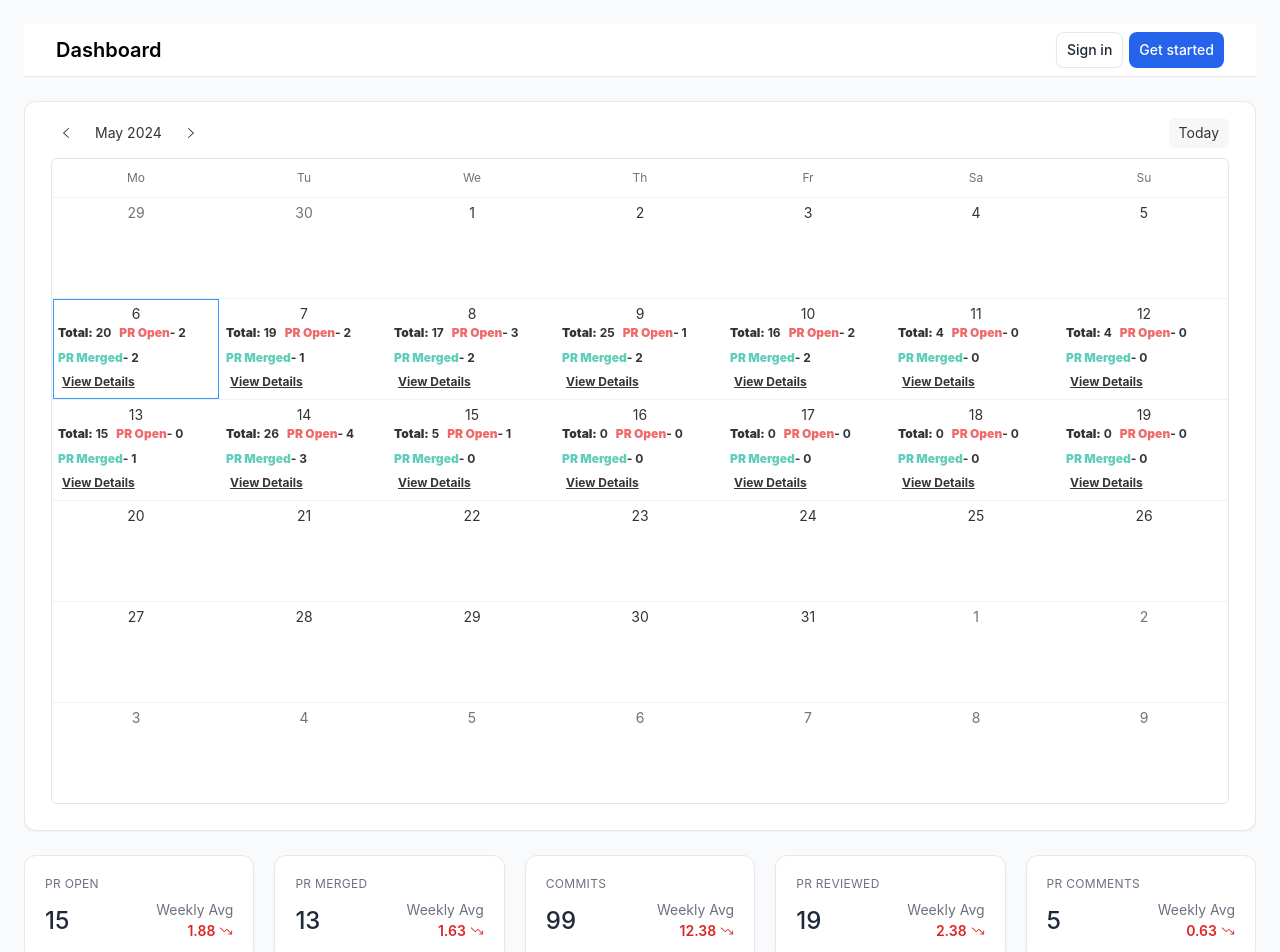
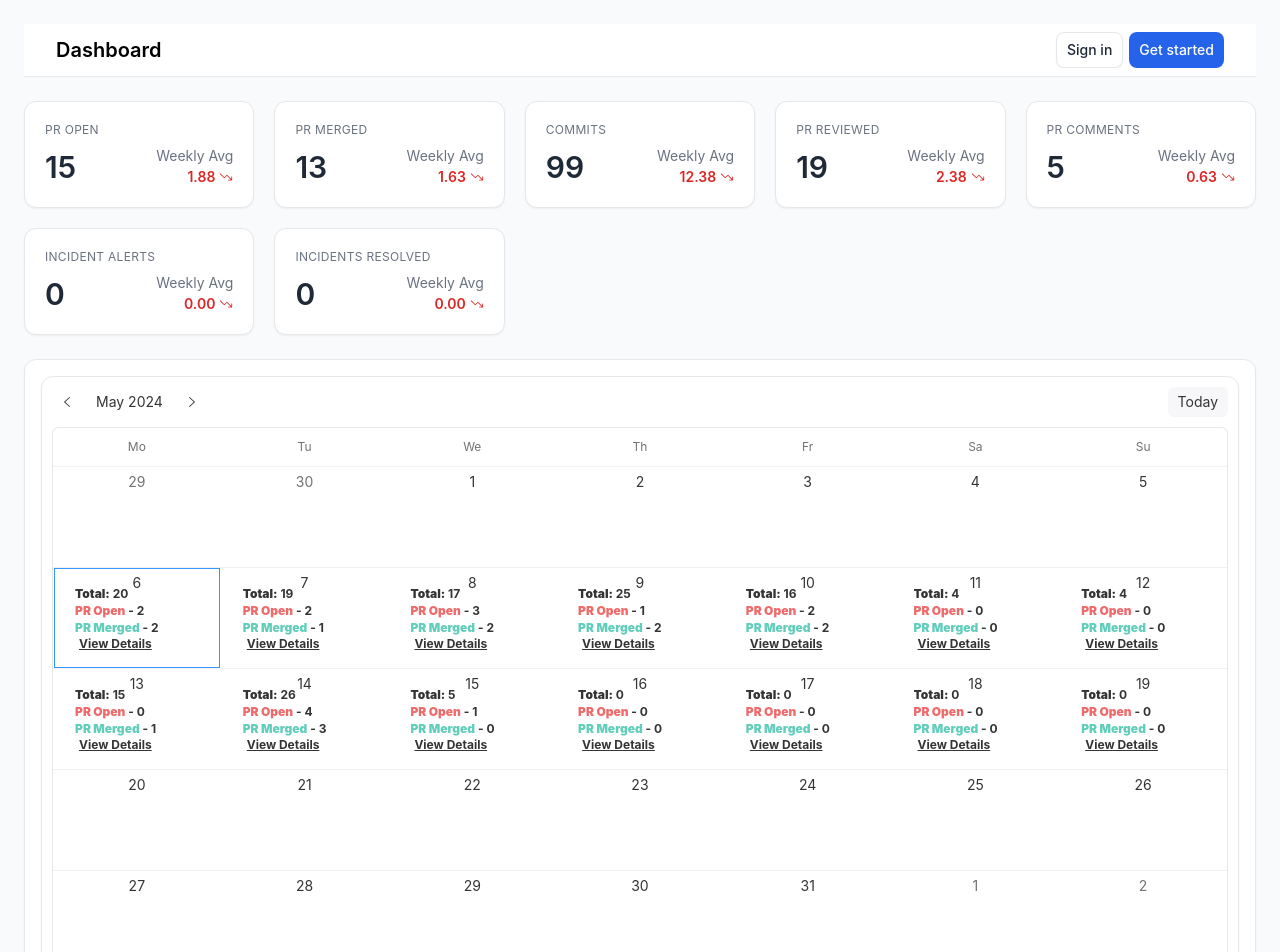
Before and after one commit to NoTSuRe0099/dev-dynamics-test, a React (Vite) app: page / in a window 1280 px wide. Shown: the top 952 px of the page. Built offline with nearby package versions, Linux system fonts and the light colour scheme.

Commit message:
added Insights for calender

```diff
--- a/src/components/ActivityChart.tsx
+++ b/src/components/ActivityChart.tsx
@@ -11,8 +11,6 @@ import {
 } from 'recharts';
 import { processDayWiseActivity } from '../functions';
 import { IActivityMeta, IDayWiseActivity } from '../services/api';
-import { DateRange, RangeKeyDict } from 'react-date-range';
-import { MdOutlineDateRange } from 'react-icons/md';
 import DatePicker from './DatePicker/DatePicker';
 interface ActivityChartProps {
   data: IDayWiseActivity[];
--- a/src/components/ActivityLogs/ActivityLogs.tsx
+++ b/src/components/ActivityLogs/ActivityLogs.tsx
@@ -43,7 +43,7 @@ const ActivityStatistics: React.FC<iActivityStatisticsProps> = ({
   });
 
   const weeklyAverage = aggregateData(userData);
-  console.log('weeklyAverage', weeklyAverage);
+
   return (
     <>
       <div className="grid sm:grid-cols-2 lg:grid-cols-5 gap-2 sm:gap-5">
@@ -60,7 +60,7 @@ const ActivityStatistics: React.FC<iActivityStatisticsProps> = ({
               </div>
 
               <div className="mt-1 flex items-center justify-between">
-                <h3 className="text-xl sm:text-2xl font-medium text-gray-800">
+                <h3 className="text-xl sm:text-3xl font-semibold text-gray-800">
                   {activity.total}
                 </h3>
                 <div className="flex flex-col items-end">
--- a/src/components/CalenderComponent.tsx
+++ b/src/components/CalenderComponent.tsx
@@ -1,23 +1,17 @@
 import React from 'react';
-import { Calendar, Popover, Whisper, Tooltip } from 'rsuite';
+import { Calendar, Popover, Whisper } from 'rsuite';
 import 'rsuite/Calendar/styles/index.css';
 import {
   IActivityMeta,
   IAuthorWorklog,
   IDayWiseActivity,
 } from '../services/api';
+import { dateWiseUserActivities, getActivities } from '../functions';
 
 interface ICalenderComponent {
   activityMeta: IActivityMeta[];
   dayWiseData: IDayWiseActivity[];
   userData: IAuthorWorklog[];
-}
-interface IActivities extends IActivityMeta {
-  total: number;
-}
-interface IActivityByDate {
-  date: string | number | Date;
-  activities: IActivities[];
 }
 
 const CalenderComponent: React.FC<ICalenderComponent> = ({
@@ -25,86 +19,87 @@ const CalenderComponent: React.FC<ICalenderComponent> = ({
   activityMeta,
   userData,
 }) => {
-  // const getDayWiseData = (users: IUser[]): IDayWiseActivity[] => {
-  //   return users.flatMap((user) => user.dayWiseActivity);
-  // };
+  const activityByDate = getActivities(dayWiseData, activityMeta);
+  const dateWiseUserActivitiesData = dateWiseUserActivities(
+    userData,
+    activityMeta
+  );
 
-  // const _dayWiseData = getDayWiseData(users);
+  const getUserActivitiesByDate: any = (date: string) => {
+    return dateWiseUserActivitiesData?.map((it) => {
+      let obj = {
+        name: it?.name,
+      };
 
-  // // Function to get additional statistics for tooltips and day boxes
-  // const getUserStatistics = (date: string) => {
-  //   return users.map((user) => {
-  //     const dayActivity = user.dayWiseActivity.find(
-  //       (activity) => activity.date === date
-  //     );
-  //     return {
-  //       name: user.name,
-  //       totalActivity: user.totalActivity,
-  //       dayActivity,
-  //       isBurnOut: user.activeDays.isBurnOut,
-  //     };
-  //   });
-  // };
+      const userActs = it?.activities?.find(
+        (activity) =>
+          new Date(activity?.date).toDateString() ===
+          new Date(date).toDateString()
+      );
 
-  const getActivities = (dayWiseData: IDayWiseActivity[]) => {
-    //@ts-ignore
-    const obj = Object.groupBy(dayWiseData, (it: { date: string }) => it?.date);
-    const activityByDate: IActivityByDate[] = [];
-    interface IActivities extends IActivityMeta {
+      obj = { ...obj, ...userActs };
+
+      return obj;
+    });
+  };
+
+  interface Activity {
     label: string;
+    fillColor: string;
     total: number;
   }
 
-    //@ts-ignore
-    for (let date in obj) {
-      const activities: IActivities[] = activityMeta.map((activity) => ({
-        ...activity,
-        total: 0,
-      }));
-      const allActivities = obj[date]?.flatMap(
-        (it: { items: { children: any } }) => it?.items?.children
+  interface UserData {
+    name: string;
+    date: string;
+    activities: Activity[];
+  }
+
+  const generateComparativeInsights = (data: UserData[]): string[] => {
+    const activityTotals: { [key: string]: { [key: string]: number } } = {};
+    const insights: string[] = [];
+
+    data.forEach((user) => {
+      user.activities.forEach((activity) => {
+        if (!activityTotals[activity.label]) {
+          activityTotals[activity.label] = {};
+        }
+        if (!activityTotals[activity.label][user.name]) {
+          activityTotals[activity.label][user.name] = 0;
+        }
+        activityTotals[activity.label][user.name] += activity.total;
+      });
+    });
+
+    Object.keys(activityTotals).forEach((activityLabel) => {
+      const users = activityTotals[activityLabel];
+      const sortedUsers = Object.keys(users).sort(
+        (a, b) => users[b] - users[a]
       );
-
-      activities.forEach((activity) => {
-        allActivities?.forEach(
-          (tActivity: { label: string; count: string | number }) => {
-            if (
-              tActivity.label.toLocaleLowerCase() ===
-              activity.label.toLocaleLowerCase()
-            ) {
-              activity.total += +tActivity.count;
-            }
-          }
+      const topUser = sortedUsers[0];
+      insights.push(
+        `${topUser} has created the most ${activityLabel} with a total of ${users[topUser]} activities.`
       );
     });
 
-      const newObj = {
-        date: date,
-        activities: activities,
+    return insights;
   };
 
-      activityByDate?.push(newObj);
-    }
-
-    return activityByDate;
-  };
-
-  const activityByDate = getActivities(dayWiseData);
-  console.log('activityByDate', activityByDate);
-  const renderCell = (data: any) => {
-    const isActivityAvailable = activityByDate?.find(
+  const renderCell = (date: any) => {
+    const isActivityAvailable = activityByDate.find(
       (activity) =>
-        new Date(activity?.date).toDateString() ===
-        new Date(data).toDateString()
+        new Date(activity.date).toDateString() === new Date(date).toDateString()
     );
 
     if (!isActivityAvailable) return null;
 
-    if (isActivityAvailable?.activities) {
+    if (isActivityAvailable.activities) {
       const totalActivities = isActivityAvailable.activities.reduce(
         (sum, activity) => sum + activity.total,
         0
       );
+
+      console.log('getUserActivitiesByDate', getUserActivitiesByDate(date));
 
       const moreItem = (
         <li>
@@ -113,20 +108,39 @@ const CalenderComponent: React.FC<ICalenderComponent> = ({
             trigger="click"
             speaker={
               <Popover>
-                {isActivityAvailable?.activities?.map(
+                <div className="max-h-[200px] overflow-auto">
+                <div className='flex items-center gap-2'>  <b className="text-[14px] font-bold">Top Insights:</b> <p>!"Top contributor by activity"</p></div>
+                  {generateComparativeInsights(
+                    getUserActivitiesByDate(date)
+                  )?.map((it) => (
+                    <p className="font-light">{it}</p>
+                  ))}
+                  <hr className="mt-2 mb-2" />
+                  <b className="text-[14px] font-bold mb-2">
+                    Detailed User Overview:
+                  </b>
+                  {getUserActivitiesByDate(date)?.map(
                     (item: any, index: any) => (
+                      <>
+                        <p className="font-bold">
+                          <b>Name</b> - {item?.name}
+                        </p>
+                        {item?.activities?.map((el: any) => (
                           <p className="font-bold" key={index}>
-                      <b style={{ color: item?.fillColor?.toString() }}>
-                        {item.label}
+                            <b style={{ color: el.fillColor?.toString() }}>
+                              {el.label}
                             </b>{' '}
-                      - {item.total}
+                            - {el.total}
                           </p>
+                        ))}
+                      </>
                     )
                   )}
+                </div>
               </Popover>
             }
           >
-            <a className="font-bold text-xs underline ml-1 block " href="#">
+            <a className="font-bold text-xs underline ml-1 block" href="#">
               View Details
             </a>
           </Whisper>
@@ -142,9 +156,9 @@ const CalenderComponent: React.FC<ICalenderComponent> = ({
               <div>
                 <strong>Total Activities:</strong> {totalActivities}
               </div>
-              {isActivityAvailable?.activities?.map((item, index) => (
+              {isActivityAvailable.activities.map((item, index) => (
                 <div key={index}>
-                  <b style={{ color: item?.fillColor?.toString() }}>
+                  <b style={{ color: item.fillColor?.toString() }}>
                     {item.label}
                   </b>{' '}
                   - {item.total}
@@ -154,21 +168,19 @@ const CalenderComponent: React.FC<ICalenderComponent> = ({
           }
         >
           <ul
-            onClick={(e) => {
-              e?.preventDefault();
-            }}
-            className="calendar-todo-list flex items-center flex-wrap m-0 p-0 gap-2 "
+            onClick={(e) => e.preventDefault()}
+            className="calendar-todo-list ml-4 -mt-2 p-0"
           >
             <li className="font-bold text-[12px]">
               <strong>Total:</strong> {totalActivities}
             </li>
-            {[...isActivityAvailable?.activities]
-              ?.splice(0,2)
-              ?.map((item, index) => (
+            {[...isActivityAvailable.activities]
+              .splice(0, 2)
+              .map((item, index) => (
                 <li className="font-bold text-[12px]" key={index}>
-                  <b style={{ color: item?.fillColor?.toString() }}>
+                  <b style={{ color: item.fillColor?.toString() }}>
                     {item.label}
-                  </b>
+                  </b>{' '}
                   - {item.total}
                 </li>
               ))}
@@ -180,15 +192,14 @@ const CalenderComponent: React.FC<ICalenderComponent> = ({
   };
 
   return (
-    <div className="">
+    <div className="bg-white border shadow-sm rounded-xl p-4">
       <Calendar
         defaultValue={new Date(activityByDate[0]?.date)}
         renderCell={renderCell}
-        onSelect={(e) => {
-          e?.preventDefault();
-        }}
+        // @ts-ignore
+        onSelect={(e) => e.preventDefault()}
         bordered
-        className="bg-white border shadow-sm rounded-xl p-4"
+        className="bg-white border shadow-sm rounded-xl"
       />
     </div>
   );
--- a/src/components/DatePicker/DatePicker.tsx
+++ b/src/components/DatePicker/DatePicker.tsx
@@ -22,7 +22,10 @@ const DatePicker: React.FC<IDatePickerProps> = (props) => {
         onClick={() => setIsDateRangeOpened((prevState) => !prevState)}
         className="py-[7px] px-2.5 inline-flex items-center gap-1 font-medium text-sm rounded-lg border border-gray-200 bg-white text-gray-800 shadow-sm hover:bg-gray-50 disabled:opacity-50 disabled:pointer-events-none focus:outline-none focus:bg-gray-100"
       >
-        {isDateRangeOpened ? 'Close' : 'All Time'} <MdOutlineDateRange />
+        {isDateRangeOpened
+          ? 'Close'
+          : `${dateRange[0]?.startDate?.toDateString()}-${dateRange[0]?.endDate?.toDateString()}`}
+        <MdOutlineDateRange />
       </button>
       {isDateRangeOpened && (
         <div className="absolute right-0 top-12 z-10 bg-white border shadow-sm rounded-xl p-4">
@@ -32,6 +35,7 @@ const DatePicker: React.FC<IDatePickerProps> = (props) => {
             maxDate={new Date(maxDate)}
             ranges={dateRange}
             onChange={handleSelect}
+            showMonthAndYearPickers={false}
           />
         </div>
       )}
--- a/src/functions/index.ts
+++ b/src/functions/index.ts
@@ -67,61 +67,56 @@ const getItemCount = (
   return day?.items?.children?.find((item) => item?.label === label) || null;
 };
 
-// export function calculateWeeklyAverages(user: IAuthorWorklog) {
-//   const weeklyActivitySums: { [key: string]: number } = {};
-//   const weeklyActivityCounts: { [key: string]: number } = {};
-//   const activitySums: { [key: string]: number } = {};
-//   // const weeksCount = Math.ceil(user.dayWiseActivity.length / 7);
+export interface IActivities extends IActivityMeta {
+  total: number;
+}
 
-//   user.dayWiseActivity.forEach((dayActivity, index) => {
-//     dayActivity.items.children.forEach((activity) => {
-//       if (!activitySums[activity.label]) {
-//         activitySums[activity.label] = 0;
-//         weeklyActivitySums[activity.label] = 0;
-//         weeklyActivityCounts[activity.label] = 0;
-//       }
-//       activitySums[activity.label] += +activity?.count || 0;
-//       weeklyActivitySums[activity.label] += +activity?.count || 0;
+export interface IActivityByDate {
+  date: string | number | Date;
+  activities: IActivities[];
+}
 
-//       if ((index + 1) % 7 === 0 || index === user.dayWiseActivity.length - 1) {
-//         weeklyActivityCounts[activity.label]++;
-//       }
-//     });
-//   });
+export const getActivities = (
+  dayWiseData: IDayWiseActivity[],
+  activityMeta: IActivityMeta[]
+) => {
+  const groupedData = dayWiseData.reduce((acc, curr) => {
+    acc[curr.date] = acc[curr.date] || [];
+    acc[curr.date].push(curr);
+    return acc;
+  }, {} as { [key: string]: IDayWiseActivity[] });
 
-//   // Calculate the average for each activity type
-//   const averages: { [key: string]: number } = {};
-//   for (const label in activitySums) {
-//     averages[label] = weeklyActivitySums[label] / weeklyActivityCounts[label];
-//   }
+  const activityByDate: IActivityByDate[] = Object.keys(groupedData).map(
+    (date) => {
+      const activities: IActivities[] = activityMeta?.map((activity) => ({
+        ...activity,
+        total: 0,
+      }));
+      const allActivities = groupedData[date].flatMap(
+        (it) => it?.items?.children
+      );
 
-//   return averages;
-// }
+      activities?.forEach((activity) => {
+        allActivities?.forEach((tActivity) => {
+          if (
+            tActivity.label.toLowerCase() === activity?.label?.toLowerCase()
+          ) {
+            activity.total += +tActivity?.count;
+          }
+        });
+      });
 
-// export function aggregateData(users: IAuthorWorklog[]) {
-//   const combinedSums: { [key: string]: number } = {};
-//   const combinedCounts: { [key: string]: number } = {};
+      return {
+        date: new Date(date),
+        activities,
+      };
+    }
+  );
 
-//   users.forEach((user) => {
-//     const weeklyAverages = calculateWeeklyAverages(user);
-//     for (const label in weeklyAverages) {
-//       if (!combinedSums[label]) {
-//         combinedSums[label] = 0;
-//         combinedCounts[label] = 0;
-//       }
-//       combinedSums[label] += weeklyAverages[label];
-//       combinedCounts[label]++;
-//     }
-//   });
+  return activityByDate;
+};
 
-//   for (const label in combinedSums) {
-//     combinedSums[label] /= combinedCounts[label];
-//   }
-
-//   return combinedSums;
-// }
-
-interface WeeklyAverage {
+export interface WeeklyAverage {
   [key: string]: { average: number; trend: string };
 }
 
@@ -130,20 +125,23 @@ export function calculateWeeklyAverages(user: IAuthorWorklog): WeeklyAverage {
   const weeklyActivityCounts: { [key: string]: number } = {};
   const activitySums: { [key: string]: number[] } = {};
 
-  user.dayWiseActivity.forEach((dayActivity, index) => {
-    dayActivity.items.children.forEach((activity) => {
-      if (!activitySums[activity.label]) {
-        activitySums[activity.label] = [];
-        weeklyActivitySums[activity.label] = 0;
-        weeklyActivityCounts[activity.label] = 0;
+  user?.dayWiseActivity?.forEach((dayActivity, index) => {
+    dayActivity?.items?.children.forEach((activity) => {
+      if (!activitySums[activity?.label]) {
+        activitySums[activity?.label] = [];
+        weeklyActivitySums[activity?.label] = 0;
+        weeklyActivityCounts[activity?.label] = 0;
       }
-      const activityCount = +activity.count || 0;
-      weeklyActivitySums[activity.label] += activityCount;
+      const activityCount = +activity?.count || 0;
+      weeklyActivitySums[activity?.label] += activityCount;
 
-      if ((index + 1) % 7 === 0 || index === user.dayWiseActivity.length - 1) {
-        activitySums[activity.label].push(weeklyActivitySums[activity.label]);
-        weeklyActivitySums[activity.label] = 0; // Reset for the next week
-        weeklyActivityCounts[activity.label]++;
+      if (
+        (index + 1) % 7 === 0 ||
+        index === user?.dayWiseActivity?.length - 1
+      ) {
+        activitySums[activity?.label].push(weeklyActivitySums[activity?.label]);
+        weeklyActivitySums[activity?.label] = 0; // Reset for the next week
+        weeklyActivityCounts[activity?.label]++;
       }
     });
   });
@@ -225,3 +223,23 @@ export function aggregateData(users: IAuthorWorklog[]): WeeklyAverage {
 
   return combinedAverages;
 }
+
+export const dateWiseUserActivities = (
+  userData: IAuthorWorklog[],
+  activityMeta: IActivityMeta[]
+) => {
+  return userData?.map((user) => {
+    const activitiesWithDate = getActivities(
+      user?.dayWiseActivity,
+      activityMeta
+    );
+
+    const { name, totalActivity } = user;
+
+    return {
+      name,
+      totalActivity,
+      activities: activitiesWithDate,
+    };
+  });
+};
--- a/src/pages/Dashboard.tsx
+++ b/src/pages/Dashboard.tsx
@@ -6,11 +6,7 @@ import ActilityLogsPieChart from '../components/ActivityLogs/ActivityLogsPieChar
 import CalendarComponent from '../components/CalenderComponent';
 import Navbar from '../components/Navbar';
 import UserTable from '../components/UserTable';
-import {
-  aggregateData,
-  calculateWeeklyAverages,
-  processDayWiseActivity,
-} from '../functions';
+import { processDayWiseActivity } from '../functions';
 import {
   selectActivityMeta,
   selectDayWiseData,
@@ -22,27 +18,18 @@ const Dashboard: React.FC = () => {
   const dayWiseData = useSelector(selectDayWiseData);
   const activityMeta = useSelector(selectActivityMeta);
 
-  // // Calculate weekly averages for each user
-  // userData.forEach((user) => {
-  //   const weeklyAverages = calculateWeeklyAverages(user);
-  //   console.log(`Weekly averages for ${user.name}:`, weeklyAverages);
-  // });
-
-  // // Calculate combined data
-  // const combinedData = aggregateData(userData);
-  // console.log('Combined weekly averages:', combinedData);
   return (
     <>
       <Navbar />
+      <ActivityStatistics
+        activityMeta={activityMeta}
+        userData={userData}
+        dayWiseData={dayWiseData}
+      />
       <CalendarComponent
         dayWiseData={dayWiseData}
         activityMeta={activityMeta}
         userData={userData}
-      />
-      <ActivityStatistics
-        activityMeta={activityMeta}
-        userData={userData}
-        dayWiseData={dayWiseData}
       />
 
       <div className="flex lg:flex-row flex-col gap-4 sm:gap-6 lg:h-[400px]">
```
Also changed, not shown: src/pages/UserDetails.tsx (+7 -0 lines). Lines whose indentation alone changed are shown as unchanged.
